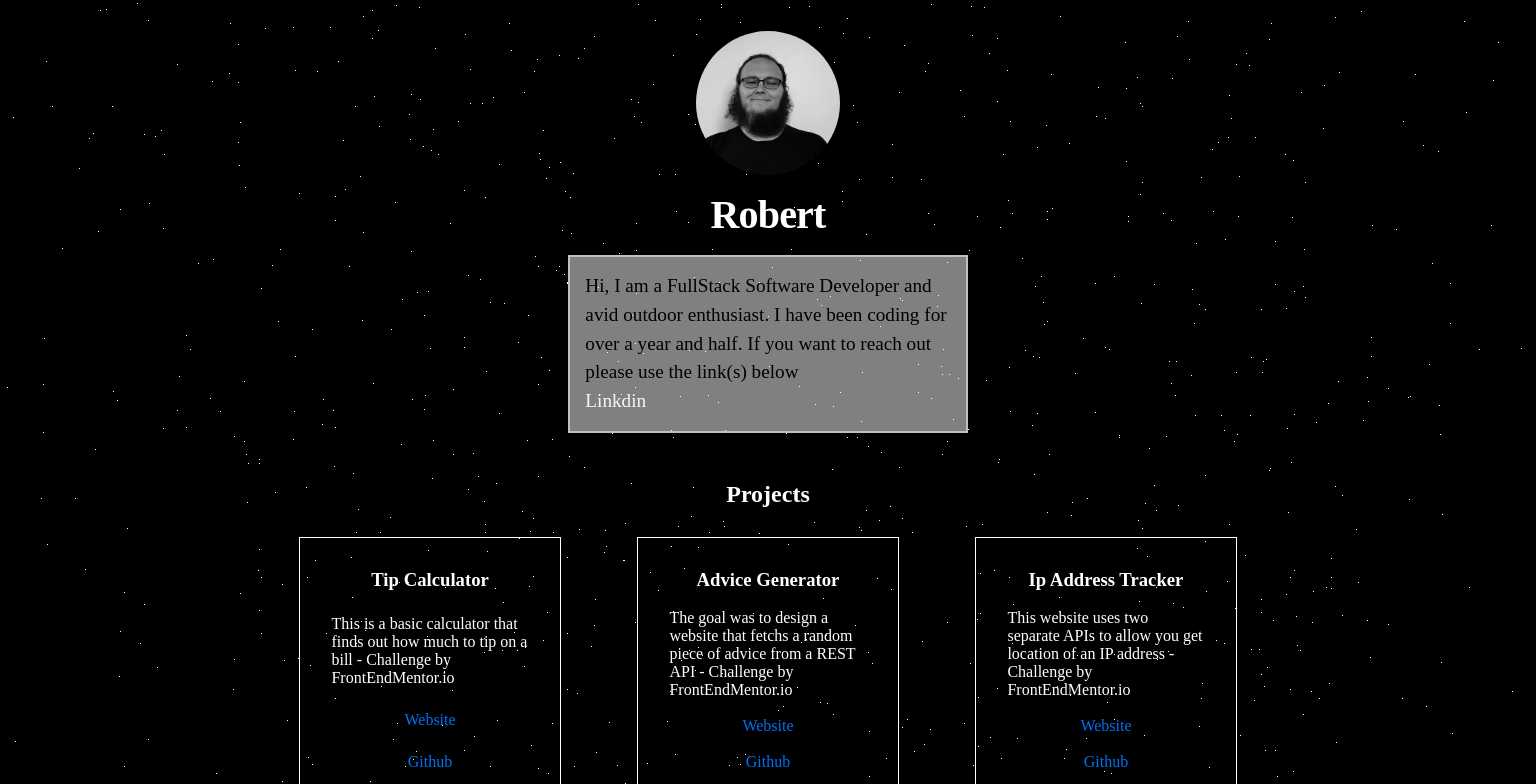
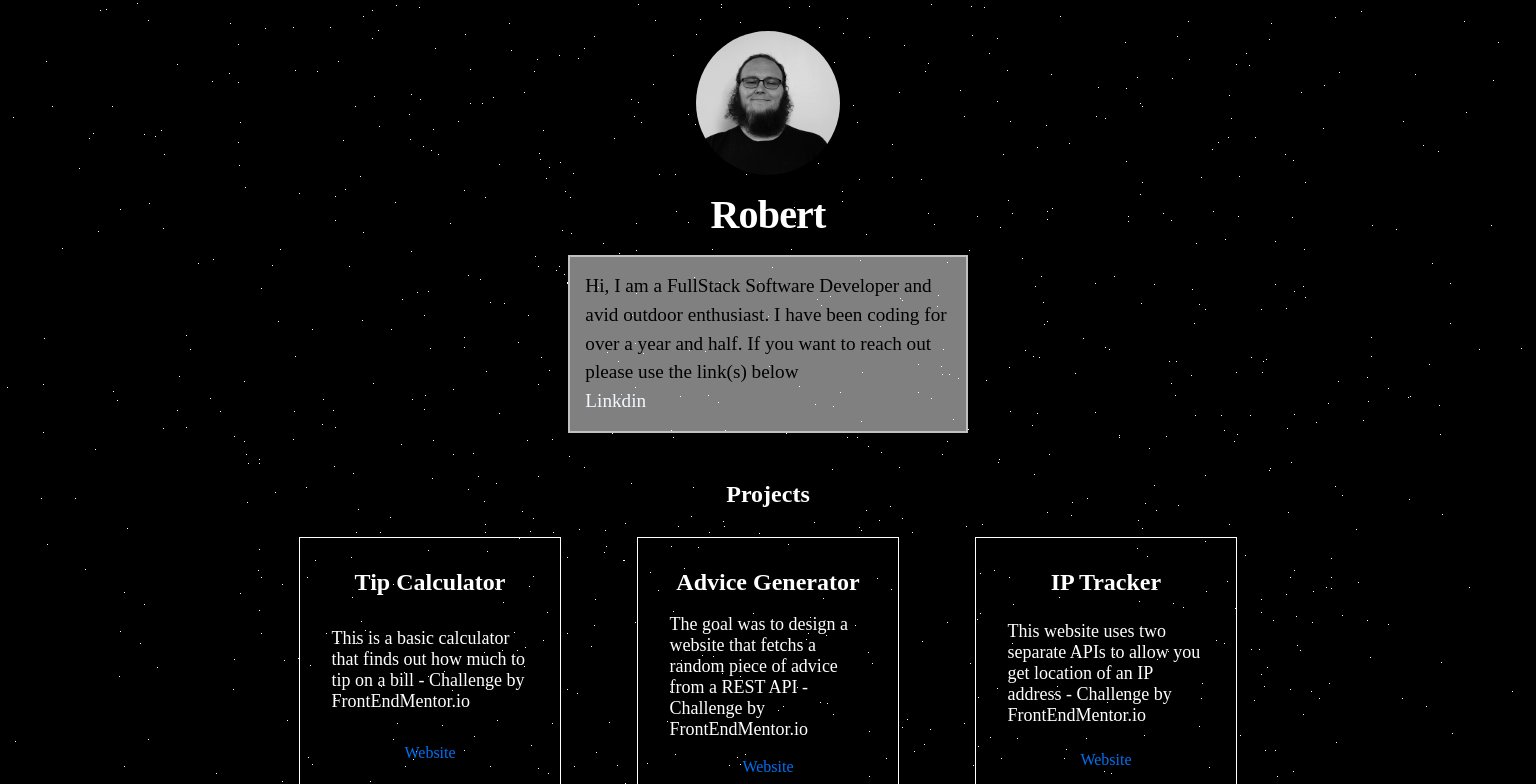
Before and after one commit to IcyIce-FSDev/IcyIce-FSDev, a Next.js app: page / in a window 1536 px wide. Shown: the top 784 px of the page. Built offline with nearby package versions, Linux system fonts and the light colour scheme.

Commit message:
update fonts

```diff
--- a/components/Projects.js
+++ b/components/Projects.js
@@ -10,9 +10,9 @@ export default function Projects() {
         {listProject.map((website) => {
           return (
             <div className={styles.projCard} key={website.name}>
-              <h3>{website.name}</h3>
+              <h2>{website.name}</h2>
               <br />
-              <p>{website.descr}</p>
+              <p className={styles.projDes}>{website.descr}</p>
               <br />
               <Link href={website.link} target="_blank">
                 {website.website}
@@ -59,7 +59,7 @@ const listProject = [
     gitLink: "https://github.com/IcyIce-FSDev/advice_gene",
   },
   {
-    name: "Ip Address Tracker",
+    name: "IP Tracker",
     descr:
       "This website uses two separate APIs to allow you get location of an IP address - Challenge by FrontEndMentor.io",
     link: "https://tracker-loc.vercel.app",
--- a/components/Projects.module.css
+++ b/components/Projects.module.css
@@ -30,6 +30,10 @@
     margin: 1%;
     color: white;
   }
+
+  .projDes {
+    font-size: 18px;
+  }
 }
 
 @media only screen and (max-width: 1299px) {
```
